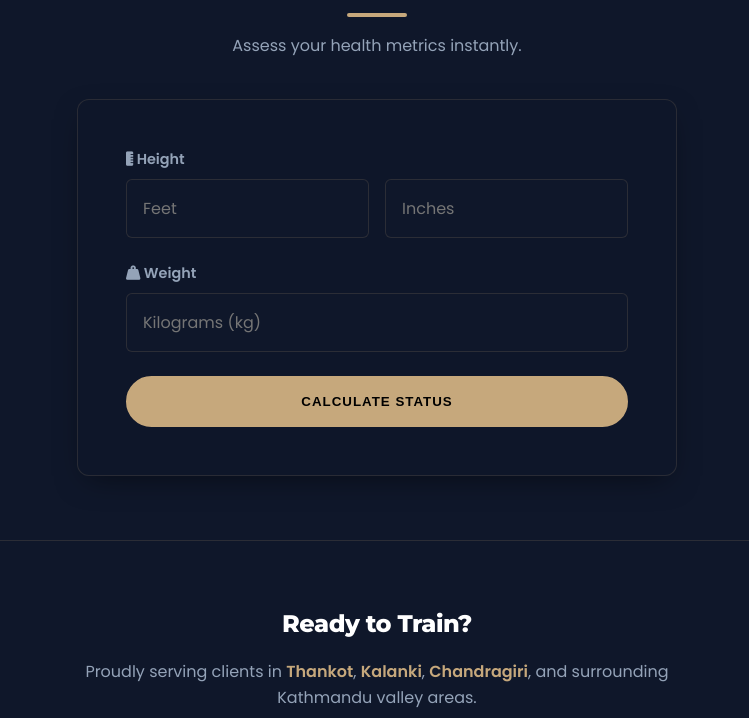
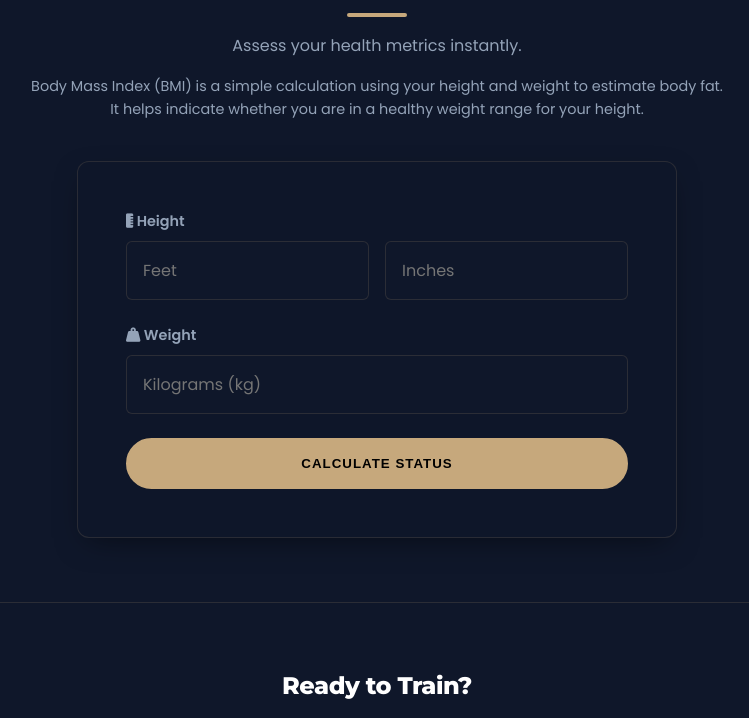
Before and after one commit to bishalranjit0606/JEEWAN-THAPA-MAGAR, a plain HTML site: page index.html in a window 1280 px wide. Shown: the part 3813-4531 px from the top of the page, without its empty margins (263-1012 px from the left). Drawn offline with Linux system fonts and the light colour scheme.

```diff
--- a/index.html
+++ b/index.html
@@ -1837,6 +1837,10 @@
         <h2>BMI Calculator</h2>
         <span></span>
         <p style="margin-top: 1rem;">Assess your health metrics instantly.</p>
+        <p style="max-width: 700px; margin: 1rem auto 0; font-size: 0.9rem; line-height: 1.6;">
+          Body Mass Index (BMI) is a simple calculation using your height and weight to estimate body fat.
+          It helps indicate whether you are in a healthy weight range for your height.
+        </p>
       </div>
       <div class="bmi-wrapper">
         <div class="form-group">
```
